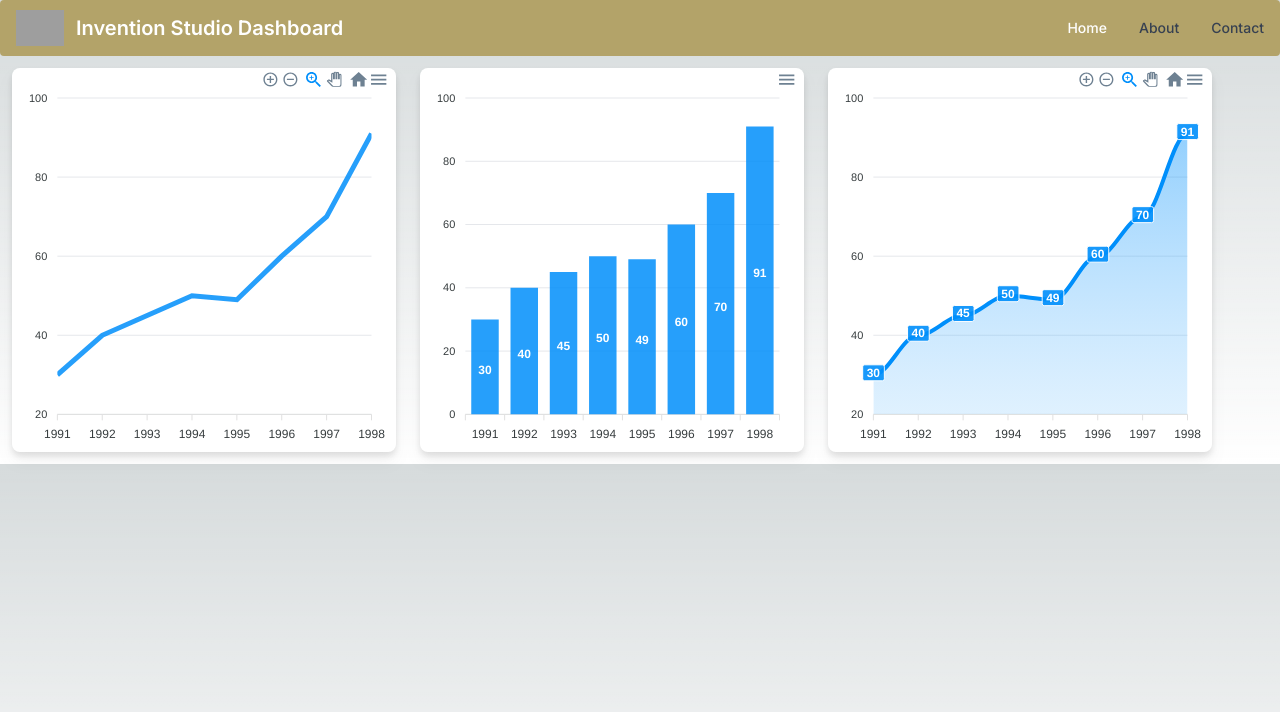
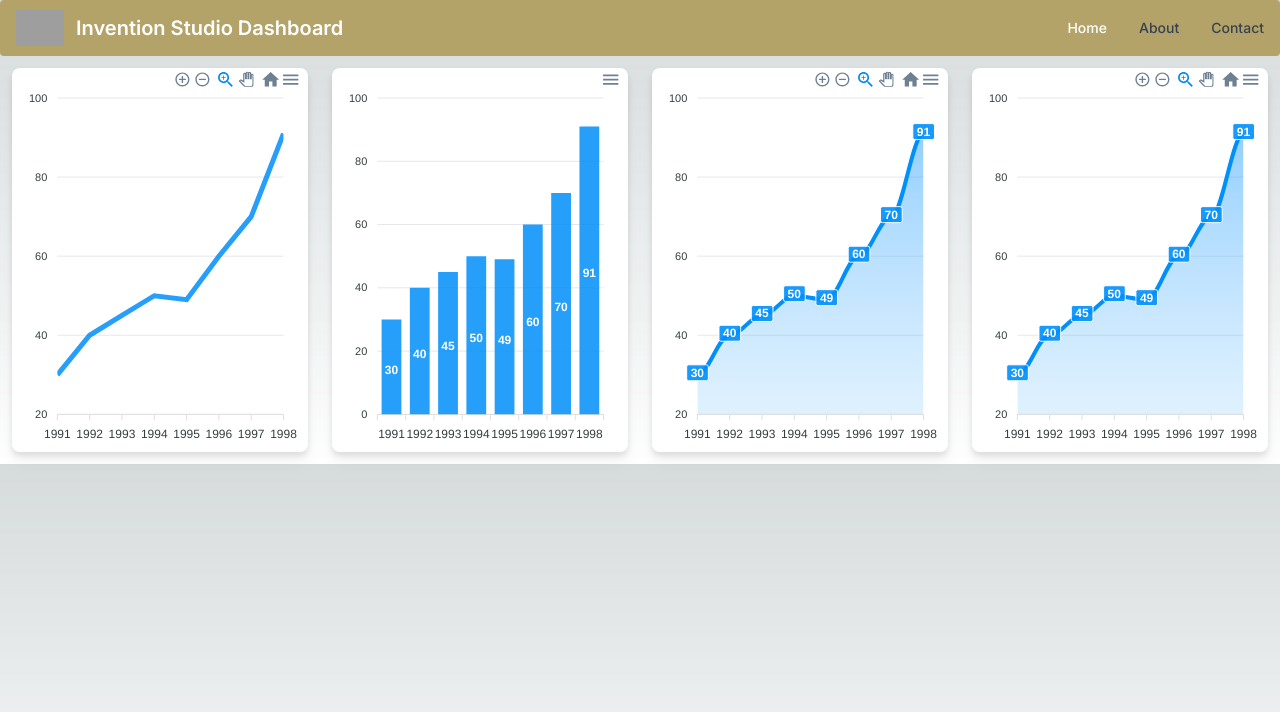
Before and after one commit to GeorgiaTech-DDI/makerspace_dashboard, a Next.js app: page / in a window 1280 px wide. Shown: the top 712 px of the page. Built offline with nearby package versions, Linux system fonts and the light colour scheme; grey boxes are pictures that could not be loaded.

Commit message:
Updating Master

```diff
--- a/app/page.js
+++ b/app/page.js
@@ -34,6 +34,7 @@ Contact        </Navbar.Link>
 <ExampleChart type="line"/>
 <ExampleChart type='bar'/>
 <ExampleChart type='area'/>
+<ExampleChart type='area'/>
 </div>
 
     </main>
```
Also changed, not shown: 1 other file (tests, documents, lock files or other folders).
